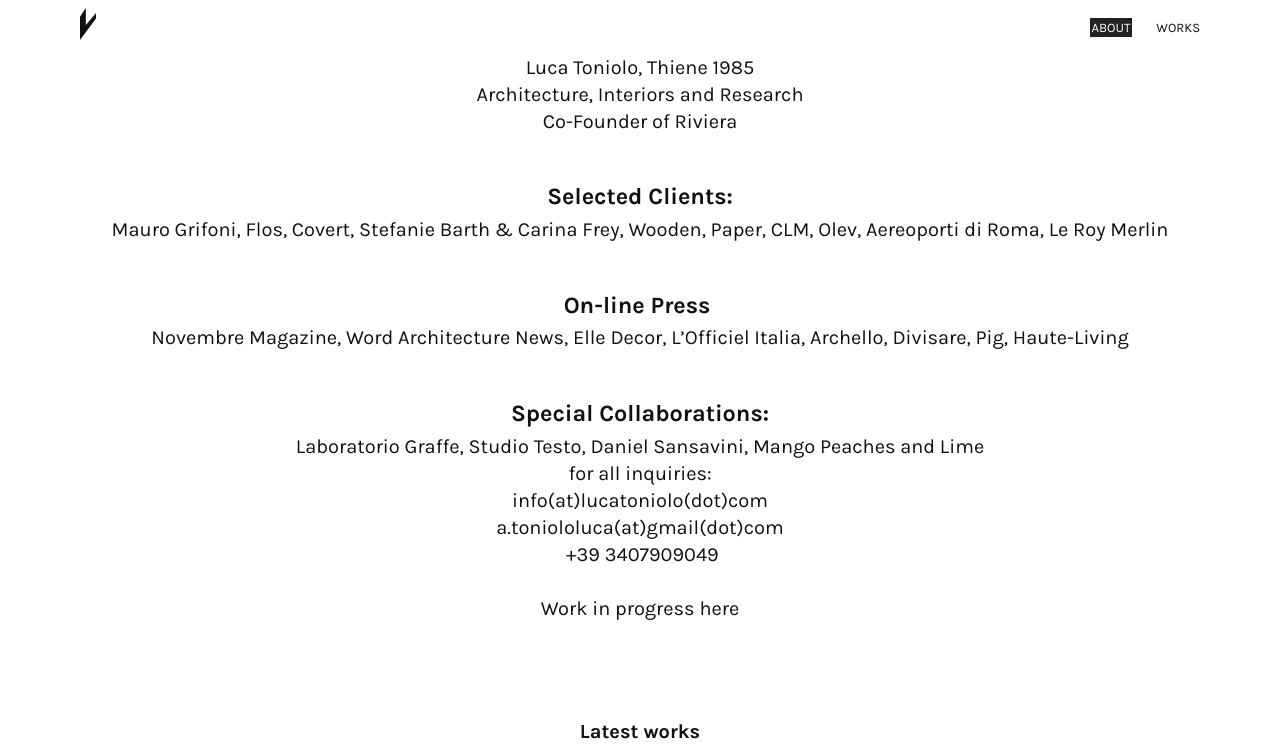
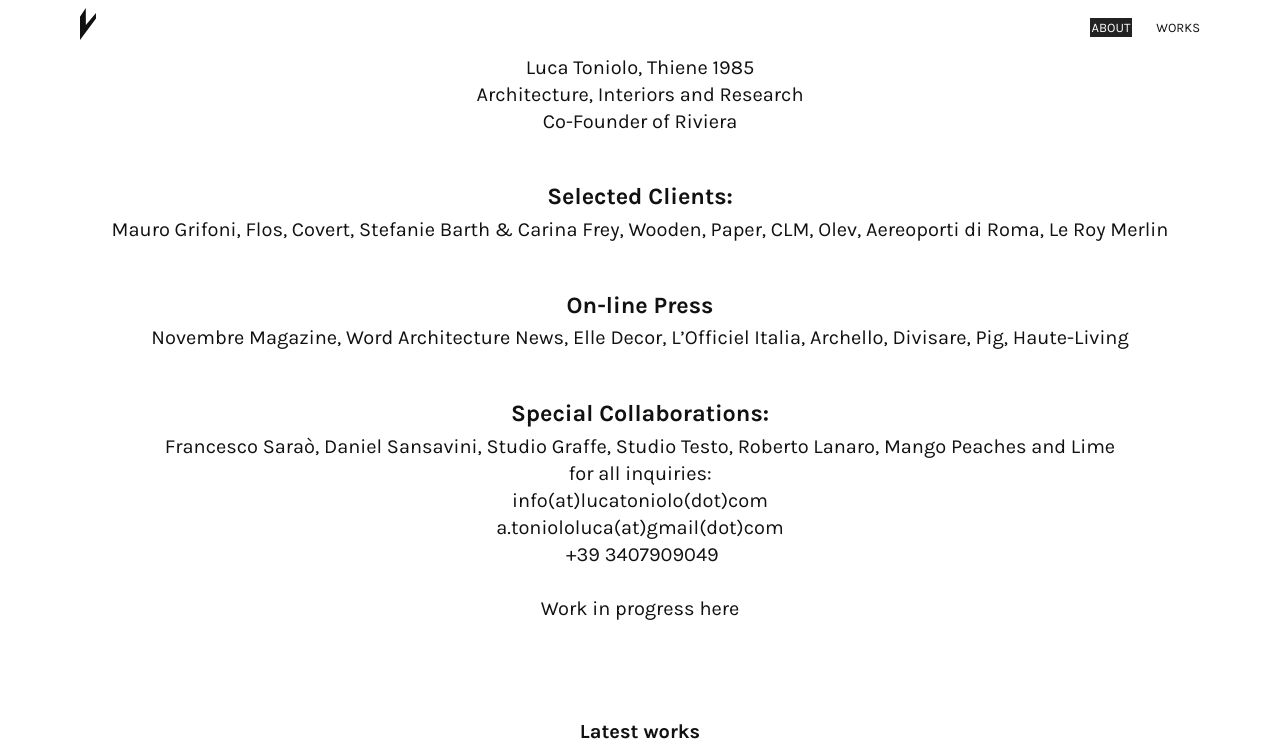
Before and after one commit to rzecchini/lucatoniolo, a Jekyll site: the page built from _pages/about.md, in a window 1280 px wide and 900 px high, cut to the strip 0-753 px from the top of the window. Built offline with Jekyll 4.4.1, drawn with Linux system fonts in a browser that asks for light colours.

Commit message:
Update Pages “about”

```diff
--- a/_pages/about.md
+++ b/_pages/about.md
@@ -1,7 +1,7 @@
 ---
+permalink: /about/
 title: ' ABOUT'
 layout: default
-permalink: /about/
 ---
 Luca Toniolo, Thiene 1985 <br>
 Architecture, Interiors and Research <br>
@@ -17,7 +17,7 @@
 
 ### Special Collaborations:
 
-Laboratorio Graffe, Studio Testo, Daniel Sansavini, Mango Peaches and Lime
+[Francesco Saraò, ](http://referentz.tumblr.com)[Daniel Sansavini, ](http://www.danielsansavini.com)[Studio Graffe](http://studiograffe.com), [Studio Testo](http://www.studiotesto.com), [Roberto Lanaro](http://www.robertolanaro.it/casa-del-medico/), [Mango Peaches and Lime](https://www.mangopeachesandlime.com)
 
 for all inquiries: <br> info(at)lucatoniolo(dot)com <br> a.toniololuca(at)gmail(dot)com <br> \+39 3407909049
 
```
